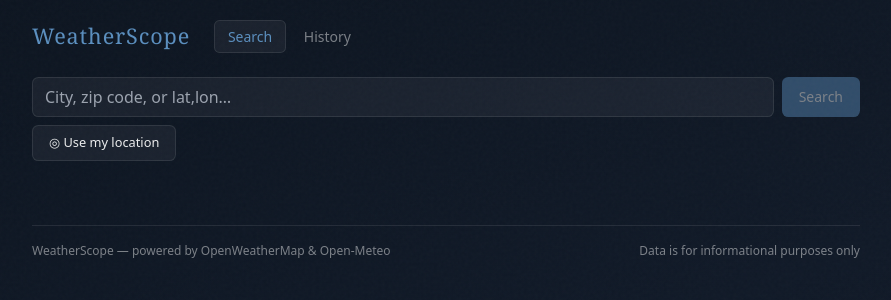
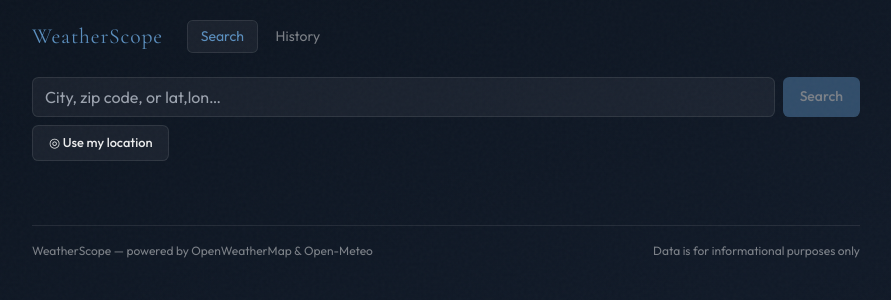
Before and after one commit to payu-witta/WeatherScope, a React (Vite) app in the folder frontend/: page / in a window 1280 px wide. Shown: the top 300 px of the page, without its empty margins (194-1085 px from the left). Built offline with nearby package versions, Linux system fonts and the light colour scheme.

Commit message:
Load Outfit and Cormorant Garamond from Google Fonts; improve error message extraction in Home

```diff
--- a/frontend/index.html
+++ b/frontend/index.html
@@ -3,7 +3,11 @@
   <head>
     <meta charset="UTF-8" />
     <meta name="viewport" content="width=device-width, initial-scale=1.0" />
+    <meta name="description" content="WeatherScope — current weather, forecasts, air quality, and historical data for any location." />
     <title>WeatherScope</title>
+    <link rel="preconnect" href="https://fonts.googleapis.com" />
+    <link rel="preconnect" href="https://fonts.gstatic.com" crossorigin />
+    <link href="https://fonts.googleapis.com/css2?family=Cormorant+Garamond:wght@400;600&family=Outfit:wght@300;400;500;600&display=swap" rel="stylesheet" />
     <link rel="stylesheet" href="https://unpkg.com/leaflet@1.9.4/dist/leaflet.css" />
   </head>
   <body>
--- a/frontend/src/pages/Home.jsx
+++ b/frontend/src/pages/Home.jsx
@@ -34,7 +34,7 @@ export default function Home() {
         data.current.location + (data.current.country ? ', ' + data.current.country : '')
       );
     } catch (err) {
-      setError(err.message || 'Failed to fetch weather');
+      setError(err.response?.data?.error || err.message || 'Failed to fetch weather');
     } finally {
       setLoading(false);
     }
@@ -49,7 +49,7 @@ export default function Home() {
       <LocationInput onSearch={fetchWeather} onGeolocate={handleGeolocate} loading={loading} />
       <ErrorMessage message={error} onDismiss={() => setError(null)} />
       {weatherData && (
-        <>
+        <div className="fade-in">
           <WeatherDisplay data={weatherData} />
           <TravelTips data={weatherData} />
           <ForecastCard forecast={weatherData.forecast} />
@@ -66,7 +66,7 @@ export default function Home() {
               lon={weatherData.current.longitude}
             />
           )}
-        </>
+        </div>
       )}
     </div>
   );
```
